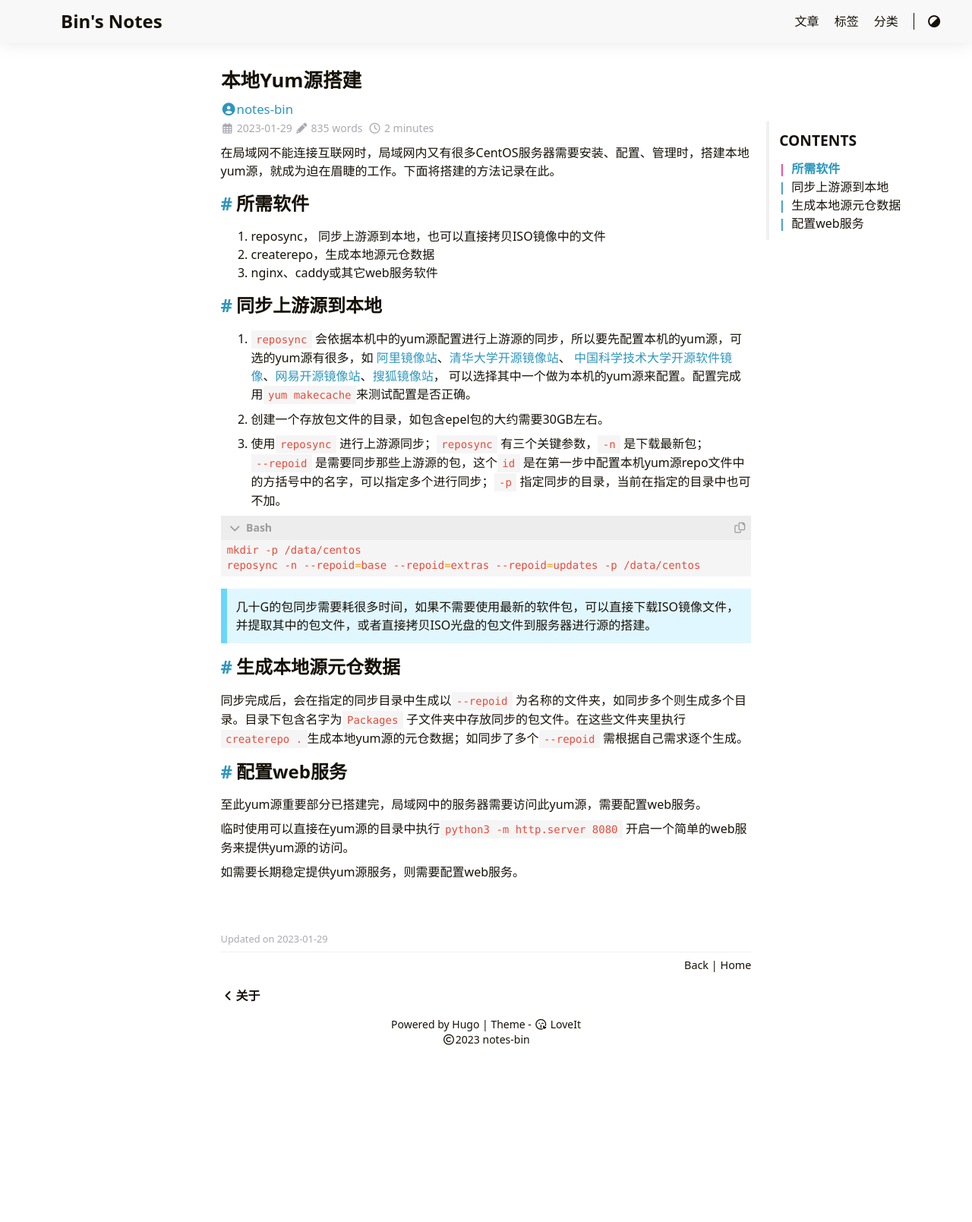
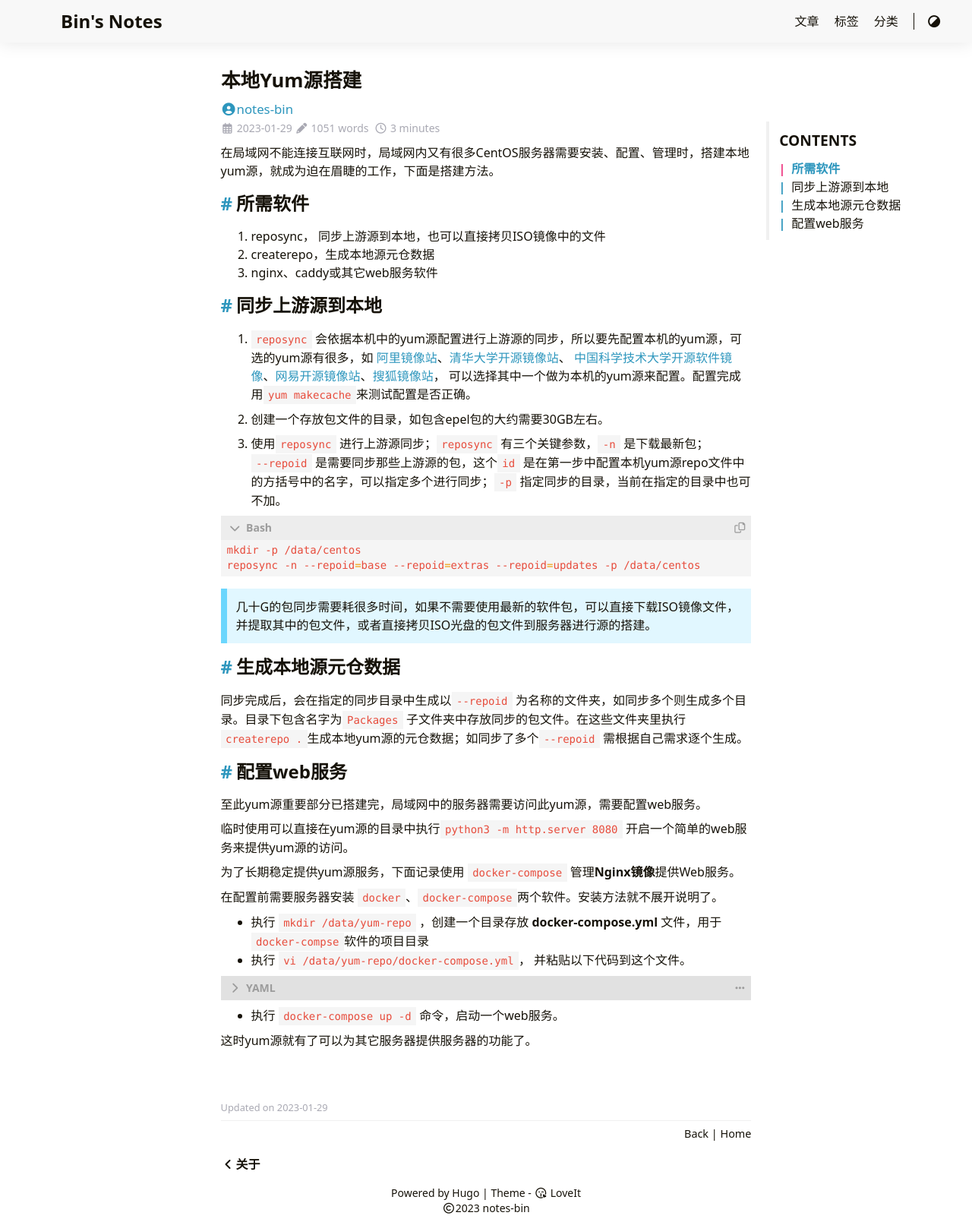
Before and after one commit to notes-bin/notes-bin.github.io, a plain HTML site: page posts/linux/本地yum源搭建/index.html in a window 1280 px wide. Shown: the whole page at 76% size. Before the commit the page ends 1387 px from the top, so only its background shows below. Drawn offline with Linux system fonts and the light colour scheme.

Commit message:
add: yum源搭建

```diff
--- a/posts/linux/本地yum源搭建/index.html
+++ b/posts/linux/本地yum源搭建/index.html
@@ -5,14 +5,14 @@
         <meta name="viewport" content="width=device-width, initial-scale=1">
         <meta name="robots" content="noodp" />
         <title>本地Yum源搭建 - Bin&#39;s Notes</title><meta name="Description" content="notes-bin的个人博客"><meta property="og:title" content="本地Yum源搭建" />
-<meta property="og:description" content="在局域网不能连接互联网时，局域网内又有很多CentOS服务器需要安装、配置、管理时，搭建本地yum源，就成为迫在眉睫的工作。下面将搭建的方法" />
+<meta property="og:description" content="在局域网不能连接互联网时，局域网内又有很多CentOS服务器需要安装、配置、管理时，搭建本地yum源，就成为迫在眉睫的工作，下面是搭建方法。" />
 <meta property="og:type" content="article" />
 <meta property="og:url" content="https://notes-bin.github.io/posts/linux/%E6%9C%AC%E5%9C%B0yum%E6%BA%90%E6%90%AD%E5%BB%BA/" /><meta property="article:section" content="posts" />
 <meta property="article:published_time" content="2023-01-29T11:23:39+08:00" />
 <meta property="article:modified_time" content="2023-01-29T11:23:39+08:00" />
 <meta name="twitter:card" content="summary"/>
 <meta name="twitter:title" content="本地Yum源搭建"/>
-<meta name="twitter:description" content="在局域网不能连接互联网时，局域网内又有很多CentOS服务器需要安装、配置、管理时，搭建本地yum源，就成为迫在眉睫的工作。下面将搭建的方法"/>
+<meta name="twitter:description" content="在局域网不能连接互联网时，局域网内又有很多CentOS服务器需要安装、配置、管理时，搭建本地yum源，就成为迫在眉睫的工作，下面是搭建方法。"/>
 <meta name="application-name" content="Bin&#39;s Notes">
 <meta name="apple-mobile-web-app-title" content="Bin&#39;s Notes"><link rel="shortcut icon" type="image/x-icon" href="/favicon.ico" />
         <link rel="icon" type="image/png" sizes="32x32" href="/favicon-32x32.png">
@@ -27,7 +27,7 @@
         "mainEntityOfPage": {
             "@type": "WebPage",
             "@id": "https:\/\/notes-bin.github.io\/posts\/linux\/%E6%9C%AC%E5%9C%B0yum%E6%BA%90%E6%90%AD%E5%BB%BA\/"
-        },"genre": "posts","wordcount":  835 ,
+        },"genre": "posts","wordcount":  1051 ,
         "url": "https:\/\/notes-bin.github.io\/posts\/linux\/%E6%9C%AC%E5%9C%B0yum%E6%BA%90%E6%90%AD%E5%BB%BA\/","datePublished": "2023-01-29T11:23:39+08:00","dateModified": "2023-01-29T11:23:39+08:00","publisher": {
             "@type": "Organization",
             "name": "notes-bin"},"author": {
@@ -69,8 +69,8 @@
             <div class="toc-content" id="toc-content-auto"></div>
         </div><article class="page single"><h1 class="single-title animate__animated animate__flipInX">本地Yum源搭建</h1><div class="post-meta">
             <div class="post-meta-line"><span class="post-author"><a href="/" title="Author" rel="author" class="author"><i class="fas fa-user-circle fa-fw" aria-hidden="true"></i>notes-bin</a></span></div>
-            <div class="post-meta-line"><i class="far fa-calendar-alt fa-fw" aria-hidden="true"></i>&nbsp;<time datetime="2023-01-29">2023-01-29</time>&nbsp;<i class="fas fa-pencil-alt fa-fw" aria-hidden="true"></i>&nbsp;835 words&nbsp;
-                <i class="far fa-clock fa-fw" aria-hidden="true"></i>&nbsp;2 minutes&nbsp;</div>
+            <div class="post-meta-line"><i class="far fa-calendar-alt fa-fw" aria-hidden="true"></i>&nbsp;<time datetime="2023-01-29">2023-01-29</time>&nbsp;<i class="fas fa-pencil-alt fa-fw" aria-hidden="true"></i>&nbsp;1051 words&nbsp;
+                <i class="far fa-clock fa-fw" aria-hidden="true"></i>&nbsp;3 minutes&nbsp;</div>
         </div><div class="details toc" id="toc-static"  data-kept="">
                 <div class="details-summary toc-title">
                     <span>Contents</span>
@@ -84,7 +84,7 @@
     <li><a href="#配置web服务">配置web服务</a></li>
   </ul>
 </nav></div>
-            </div><div class="content" id="content"><p>在局域网不能连接互联网时，局域网内又有很多CentOS服务器需要安装、配置、管理时，搭建本地yum源，就成为迫在眉睫的工作。下面将搭建的方法记录在此。</p>
+            </div><div class="content" id="content"><p>在局域网不能连接互联网时，局域网内又有很多CentOS服务器需要安装、配置、管理时，搭建本地yum源，就成为迫在眉睫的工作，下面是搭建方法。</p>
 <h2 id="所需软件">所需软件</h2>
 <ol>
 <li>reposync， 同步上游源到本地，也可以直接拷贝ISO镜像中的文件</li>
@@ -113,7 +113,32 @@
 <h2 id="配置web服务">配置web服务</h2>
 <p>至此yum源重要部分已搭建完，局域网中的服务器需要访问此yum源，需要配置web服务。</p>
 <p>临时使用可以直接在yum源的目录中执行<code>python3 -m http.server 8080</code> 开启一个简单的web服务来提供yum源的访问。</p>
-<p>如需要长期稳定提供yum源服务，则需要配置web服务。</p>
+<p>为了长期稳定提供yum源服务，下面记录使用 <code>docker-compose</code> 管理<strong>Nginx镜像</strong>提供Web服务。</p>
+<p>在配置前需要服务器安装 <code>docker</code>、<code>docker-compose</code>两个软件。安装方法就不展开说明了。</p>
+<ul>
+<li>执行 <code>mkdir /data/yum-repo</code> ，创建一个目录存放 <strong>docker-compose.yml</strong>  文件，用于 <code>docker-compse</code>软件的项目目录</li>
+<li>执行 <code>vi /data/yum-repo/docker-compose.yml</code>， 并粘贴以下代码到这个文件。</li>
+</ul>
+<div class="highlight"><pre tabindex="0" class="chroma"><code class="language-yaml" data-lang="yaml"><span class="line"><span class="cl"><span class="nt">version</span><span class="p">:</span><span class="w"> </span><span class="s2">&#34;3&#34;</span><span class="w">
+</span></span></span><span class="line"><span class="cl"><span class="w"></span><span class="nt">services</span><span class="p">:</span><span class="w">
+</span></span></span><span class="line"><span class="cl"><span class="w">  </span><span class="nt">nginx</span><span class="p">:</span><span class="w">
+</span></span></span><span class="line"><span class="cl"><span class="w">    </span><span class="nt">container_name</span><span class="p">:</span><span class="w"> </span><span class="l">nginx-serv</span><span class="w">
+</span></span></span><span class="line"><span class="cl"><span class="w">    </span><span class="nt">image</span><span class="p">:</span><span class="w"> </span><span class="l">nginx:alpine</span><span class="w">
+</span></span></span><span class="line"><span class="cl"><span class="w">    </span><span class="nt">restart</span><span class="p">:</span><span class="w"> </span><span class="l">always</span><span class="w">
+</span></span></span><span class="line"><span class="cl"><span class="w">    </span><span class="nt">ports</span><span class="p">:</span><span class="w">
+</span></span></span><span class="line"><span class="cl"><span class="w">      </span>- <span class="m">80</span><span class="p">:</span><span class="m">80</span><span class="w">
+</span></span></span><span class="line"><span class="cl"><span class="w">    </span><span class="nt">networks</span><span class="p">:</span><span class="w">
+</span></span></span><span class="line"><span class="cl"><span class="w">      </span>- <span class="l">yum-repo-subnet</span><span class="w">
+</span></span></span><span class="line"><span class="cl"><span class="w">    </span><span class="nt">volumes</span><span class="p">:</span><span class="w">
+</span></span></span><span class="line"><span class="cl"><span class="w">      </span>- <span class="nt">/data/centos</span><span class="p">:</span><span class="w"> </span><span class="l">/var/lib/nginx/html</span><span class="w">
+</span></span></span><span class="line"><span class="cl"><span class="w"></span><span class="nt">networks</span><span class="p">:</span><span class="w">
+</span></span></span><span class="line"><span class="cl"><span class="w">  </span><span class="nt">yum-repo-subnet</span><span class="p">:</span><span class="w">
+</span></span></span><span class="line"><span class="cl"><span class="w">    </span><span class="nt">name</span><span class="p">:</span><span class="w"> </span><span class="l">yum-repo-subnet</span><span class="w">
+</span></span></span><span class="line"><span class="cl"><span class="w">    </span><span class="nt">driver</span><span class="p">:</span><span class="w"> </span><span class="l">bridge</span><span class="w">
+</span></span></span></code></pre></div><ul>
+<li>执行 <code>docker-compose up -d</code> 命令，启动一个web服务。</li>
+</ul>
+<p>这时yum源就有了可以为其它服务器提供服务器的功能了。</p>
 </div><div class="post-footer" id="post-footer">
     <div class="post-info">
         <div class="post-info-line">
--- a/sitemap.xml
+++ b/sitemap.xml
@@ -2,8 +2,9 @@
     xmlns="http://www.sitemaps.org/schemas/sitemap/0.9"
     xmlns:xhtml="http://www.w3.org/1999/xhtml"
     ><url>
-            <loc>https://notes-bin.github.io/</loc><lastmod>2023-01-28T08:11:20&#43;08:00</lastmod></url><url>
-            <loc>https://notes-bin.github.io/posts/</loc><lastmod>2023-01-28T08:11:20&#43;08:00</lastmod></url><url>
+            <loc>https://notes-bin.github.io/</loc><lastmod>2023-01-29T11:23:39&#43;08:00</lastmod></url><url>
+            <loc>https://notes-bin.github.io/posts/</loc><lastmod>2023-01-29T11:23:39&#43;08:00</lastmod></url><url>
+            <loc>https://notes-bin.github.io/posts/linux/%E6%9C%AC%E5%9C%B0yum%E6%BA%90%E6%90%AD%E5%BB%BA/</loc><lastmod>2023-01-29T11:23:39&#43;08:00</lastmod></url><url>
             <loc>https://notes-bin.github.io/posts/%E5%85%B3%E4%BA%8E/</loc><lastmod>2023-01-28T08:11:20&#43;08:00</lastmod></url><url>
             <loc>https://notes-bin.github.io/categories/</loc></url><url>
             <loc>https://notes-bin.github.io/tags/</loc></url></urlset>
```
Also changed, not shown: index.html (+4 -0 lines), index.xml (+9 -1 lines), posts/index.html (+3 -0 lines), posts/index.xml (+9 -1 lines), posts/关于/index.html (+3 -2 lines).
